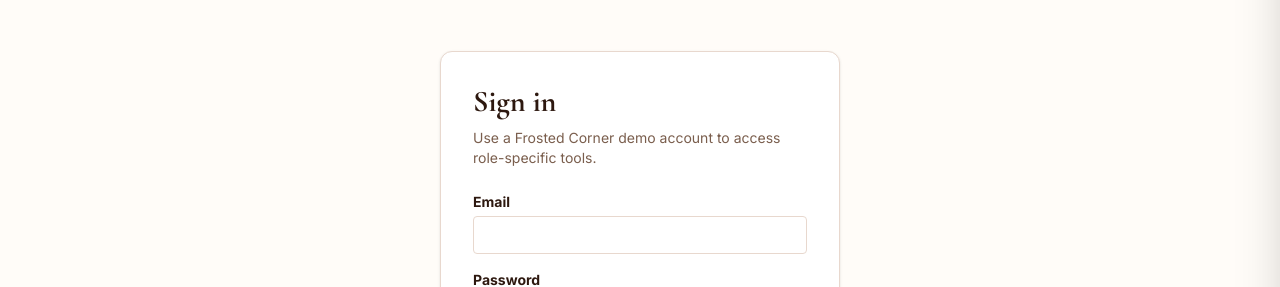
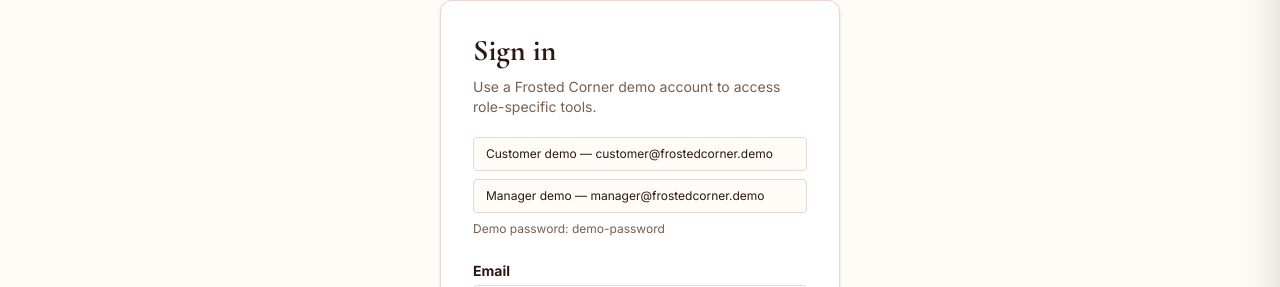
Before and after one commit to bebadinia/frosted-corner, a React (Vite) app in the folder frontend/: page /login in a window 1280 px wide. Shown: the part 186-473 px from the top of the page. Built offline with nearby package versions, Linux system fonts and the light colour scheme; no server answers.

Commit message:
Add demo customer and manager login shortcuts

```diff
--- a/frontend/src/pages/LoginPage.jsx
+++ b/frontend/src/pages/LoginPage.jsx
@@ -20,7 +20,7 @@
       const user = await login(email, password);
       const fallbackDestination = user.role === "MANAGER" || user.role === "OWNER"
         ? "/franchise"
-        : "/";
+        : "/profile";
       navigate(location.state?.from || fallbackDestination, { replace: true });
     } catch (requestError) {
       setError(requestError.message || "Unable to sign in. Please try again.");
@@ -35,6 +35,29 @@
         <h1 id="login-heading" className="font-serif text-3xl font-bold">Sign in</h1>
         <p className="mt-2 text-sm text-muted-foreground">Use a Frosted Corner demo account to access role-specific tools.</p>
         {location.state?.notice ? <p role="status" className="mt-3 text-sm font-medium text-green-700">{location.state.notice}</p> : null}
+        <div className="mt-5 grid gap-2 text-xs">
+          <button
+            className="rounded border border-border bg-background px-3 py-2 text-left font-semibold hover:border-primary"
+            onClick={() => {
+              setEmail("customer@frostedcorner.demo");
+              setPassword("demo-password");
+            }}
+            type="button"
+          >
+            Customer demo — customer@frostedcorner.demo
+          </button>
+          <button
+            className="rounded border border-border bg-background px-3 py-2 text-left font-semibold hover:border-primary"
+            onClick={() => {
+              setEmail("manager@frostedcorner.demo");
+              setPassword("demo-password");
+            }}
+            type="button"
+          >
+            Manager demo — manager@frostedcorner.demo
+          </button>
+          <span className="text-muted-foreground">Demo password: demo-password</span>
+        </div>
         <form className="mt-6 space-y-4" onSubmit={handleSubmit}>
           <label className="block text-sm font-bold" htmlFor="email">
             Email
```
